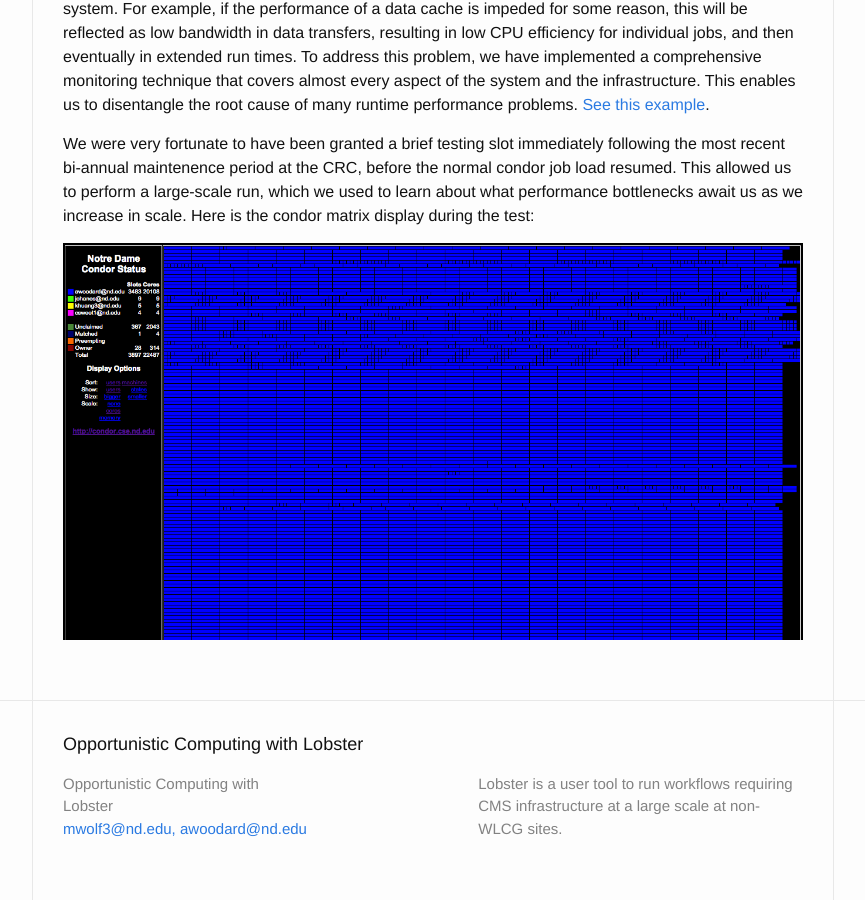
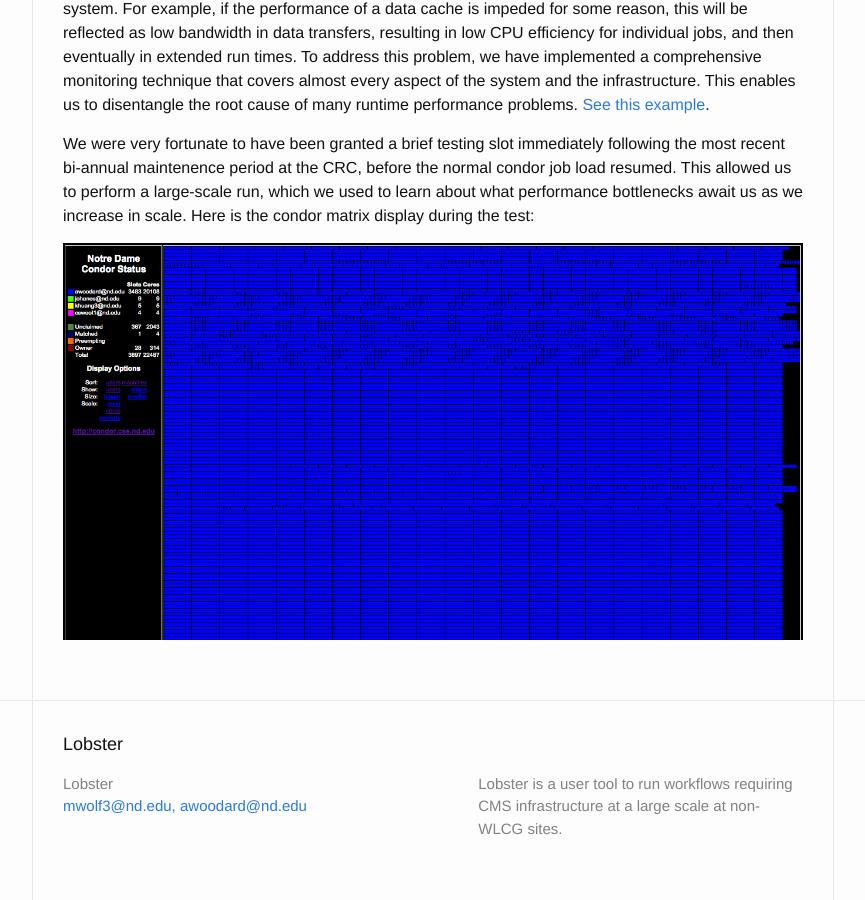
Before and after one commit to NDCMS/lobster, a Jekyll site: the page built from monitoring.md, in a window 1280 px wide and 900 px high, scrolled down 816 px. Shown: the whole window, without its empty margins (207-1072 px from the left). Built offline with Jekyll 4.4.1, drawn with Linux system fonts in a browser that asks for light colours; some of the changed text lies outside the part shown.

Commit message:
Yet another configuration update.

```diff
--- a/_config.yml
+++ b/_config.yml
@@ -1,5 +1,5 @@
 # Site settings
-title: Opportunistic Computing with Lobster
+title: Lobster
 email: mwolf3@nd.edu, awoodard@nd.edu
 description: > # this means to ignore newlines until "baseurl:"
   Lobster is a user tool to run workflows requiring CMS infrastructure at a
```
Also changed, not shown: index.md (+1 -1 lines).
